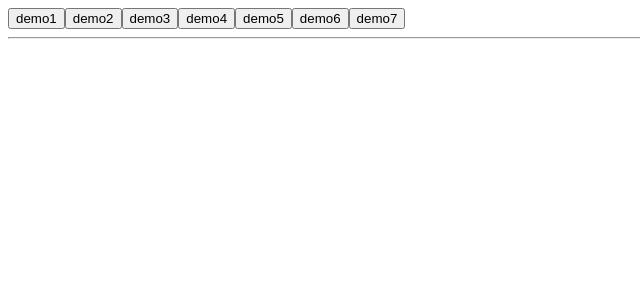
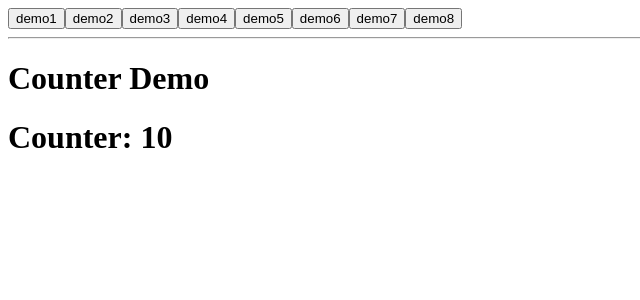
Before and after one commit to andreaborelli/angular16-demo, an Angular app: page /demo8 in a window 1280 px wide. Before the commit this address led to /. Shown: the top 300 px of the page, without its empty margins (0-640 px from the left). Built offline with nearby package versions, Linux system fonts and the light colour scheme.

Commit message:
@Input - alias property

```diff
--- a/src/app/app.routes.ts
+++ b/src/app/app.routes.ts
@@ -13,6 +13,8 @@ export const routes: Routes = [ // carico con lazy loading un componente specifi
   },
   { path: 'demo6', loadComponent: () => import('./features/demo6.component')},
   { path: 'demo7', loadComponent: () => import('./features/demo7.component')},
+  { path: 'demo8', loadComponent: () => import('./features/demo8.component')},
+
   { path: '', redirectTo: 'demo1', pathMatch: 'full' }
 ];
 
--- a/src/app/core/nav-bar.component.ts
+++ b/src/app/core/nav-bar.component.ts
@@ -17,6 +17,7 @@ import { RouterLink } from '@angular/router';
     <button routerLink="demo5">demo5</button>
     <button routerLink="demo6">demo6</button>
     <button routerLink="demo7">demo7</button>
+    <button routerLink="demo8">demo8</button>
   `,
   styles: [
   ]
--- /dev/null
+++ b/src/app/features/demo8.component.ts
@@ -0,0 +1,28 @@
+import { Component } from '@angular/core';
+import { CommonModule } from '@angular/common';
+import { CounterComponent } from "../shared/counter.component";
+
+@Component({
+    selector: 'app-demo8',
+    standalone: true,
+    template: `
+
+    <h1>Counter Demo</h1>
+
+    <app-counter [value]="10"/> <!--  usiamo le parentesi quadre per passare il valore al componente, altrimenti pareremmo una stringa -->
+
+    <!-- Novità di angular 16 è anche di poter usare il self closing tag
+    ovvero possiamo chiudere direttamente il componente con slash e parentesi angolari <app-counter/>
+    -->
+  `,
+    styles: [],
+    imports: [CommonModule, CounterComponent]
+})
+export default class Demo8Component {
+
+/* in angular 16 sono aggiunte diverse funzionalità al decoratore @Input
+una tra tutte è alias */
+
+
+
+}
--- /dev/null
+++ b/src/app/shared/counter.component.ts
@@ -0,0 +1,31 @@
+import { Component, Input } from '@angular/core';
+import { CommonModule } from '@angular/common';
+
+@Component({
+  selector: 'app-counter',
+  standalone: true,
+  imports: [CommonModule],
+  template: `
+
+    <h1>Counter: {{ counter }}</h1>
+  `,
+  styles: [
+  ]
+})
+export class CounterComponent {
+
+  /* per far si che all'interno di un componente
+  possiamo usare la parola es. counter,
+  è dall'esterno sia passata come es. value,
+  per fare questo possiamo avere
+  una proprietà counter nel component,
+  che può essere utilizzata nel template,
+  ma definire l'alias chiamato value
+  che sarà possibile utilizzare
+  per passare la proprietà in ingresso al component.  */
+
+
+  @Input({alias: 'value'})
+    counter: number | undefined;
+
+}
```
